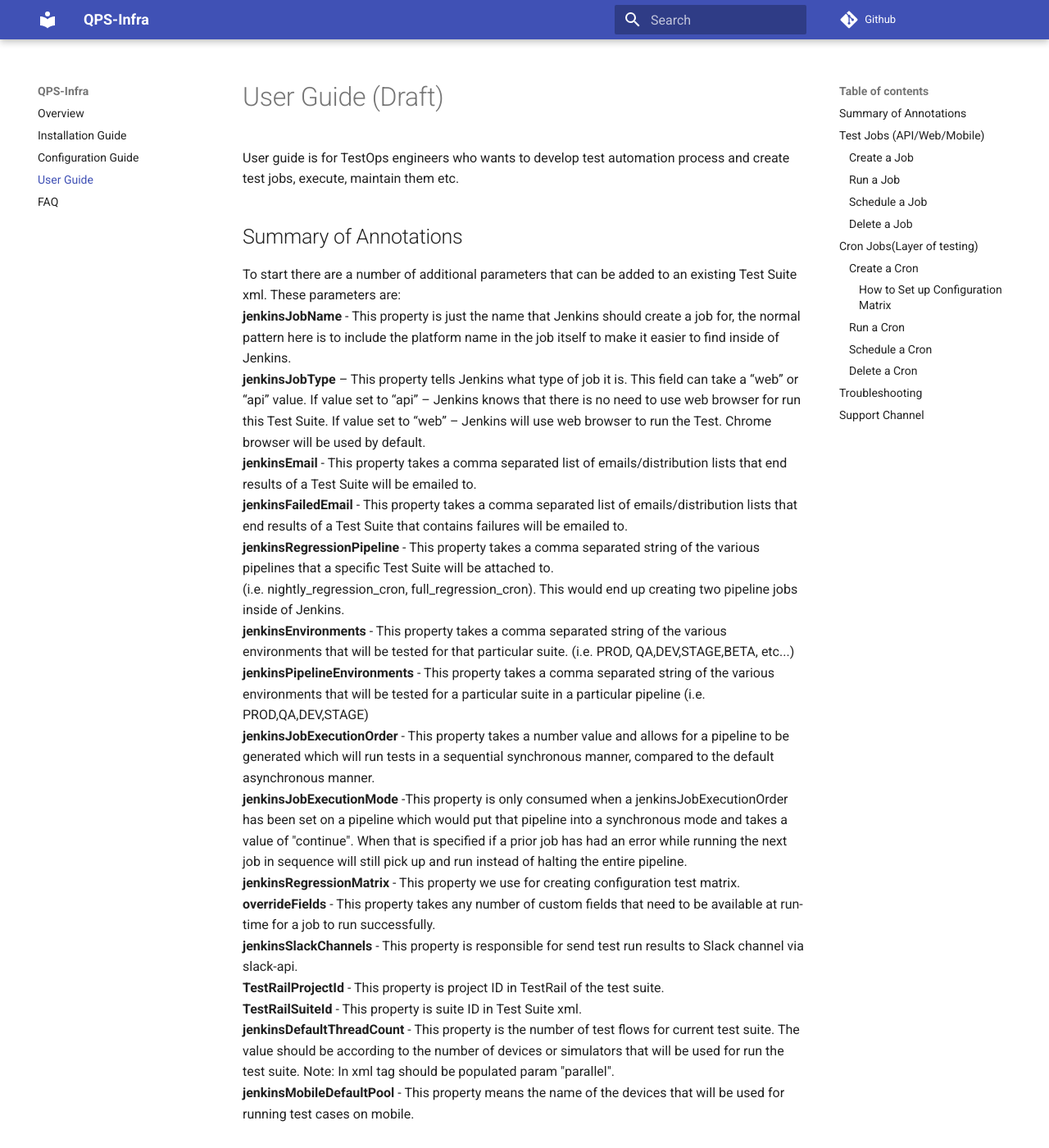
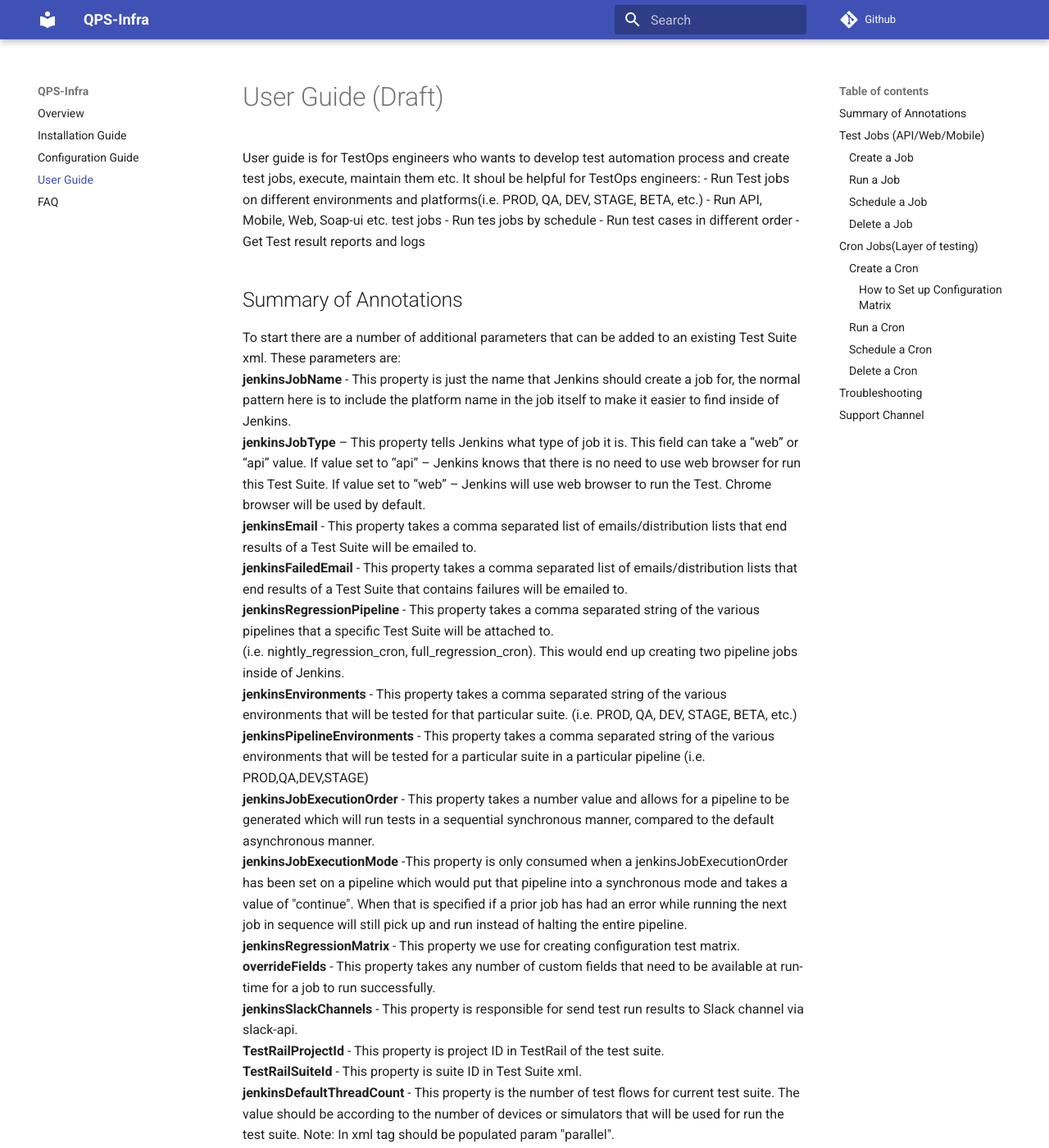
Before and after one commit to zebrunner/community-edition, an MkDocs documentation site: the page built from docs/user-guide.md, in a window 1280 px wide and 1400 px high. Shown: the whole window at 82% size. Built offline with MkDocs 1.6.1 and Material for MkDocs 9.7.7, drawn with Linux system fonts in a browser that asks for light colours; comment, search, counter and statistics services are not loaded; old or Windows-style settings are respelled for this version of MkDocs.

Commit message:
Update user-guide.md

```diff
--- a/docs/user-guide.md
+++ b/docs/user-guide.md
@@ -2,6 +2,12 @@
 
 
 User guide is for TestOps engineers who wants to develop test automation process and create test jobs, execute, maintain them etc.
+It shoul be helpful for TestOps engineers:
+- Run Test jobs on different environments and platforms(i.e. PROD, QA, DEV, STAGE, BETA, etc.)
+- Run API, Mobile, Web, Soap-ui etc. test jobs
+- Run tes jobs by schedule
+- Run test cases in different order
+- Get Test result reports and logs
 
 
 ## Summary of Annotations
@@ -21,7 +27,7 @@
 </br>
 <b>jenkinsRegressionPipeline </b> - This property takes a comma separated string of the various pipelines that a specific Test Suite will be attached to. (i.e. nightly_regression_cron, full_regression_cron). This would end up creating two pipeline jobs inside of Jenkins.
 </br>
-<b>jenkinsEnvironments </b> - This property takes a comma separated string of the various environments that will be tested for that particular suite. (i.e. PROD, QA,DEV,STAGE,BETA, etc...)
+<b>jenkinsEnvironments </b> - This property takes a comma separated string of the various environments that will be tested for that particular suite. (i.e. PROD, QA, DEV, STAGE, BETA, etc.)
 </br>
 <b> jenkinsPipelineEnvironments </b> - This property takes a comma separated string of the various environments that will be tested for a particular suite in a particular pipeline (i.e. PROD,QA,DEV,STAGE)
 </br>
```
